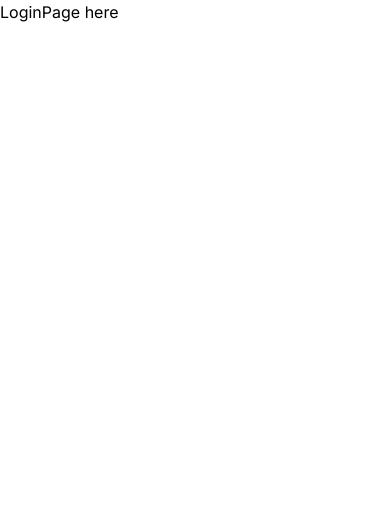
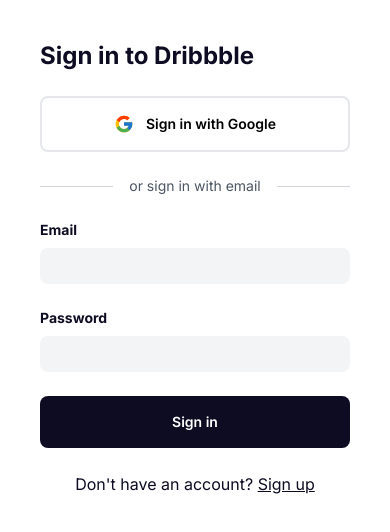
Before and after one commit to QuantumFission/dribble-web-app, a Next.js app: page /AuthPage/login in a window 390 px wide. Shown: the top 532 px of the page. Built offline with nearby package versions, Linux system fonts and the light colour scheme; no server answers.

Commit message:
added login page

```diff
--- a/app/globals.css
+++ b/app/globals.css
@@ -64,7 +64,7 @@ body {
 
 .authform_inputfield {
   @apply  bg-gray-100 p-2 rounded-lg w-full focus:outline-blue-200 outline-none
-  hover:outline-4 hover:outline hover:outline-blue-200 transition-all duration-100 hover:bg-white focus:bg-white focus:outline-4 text-sm
+  hover:outline-4 hover:outline hover:outline-blue-200 transition-all duration-300 hover:bg-white focus:bg-white focus:outline-4 text-sm
 }
 
 .authform_inputfield_invalid {
--- a/components/Button.tsx
+++ b/components/Button.tsx
@@ -1,8 +1,9 @@
 import { MouseEventHandler } from "react";
 
 type Props = {
-  title: string;
+  title?: string;
   leftIcon?: React.ReactNode;
+  midIcon?: React.ReactNode;
   rightIcon?: React.ReactNode;
   handleClick?: MouseEventHandler;
   notAllowed?: boolean | false;
@@ -13,6 +14,7 @@ type Props = {
 const Button = ({
   title,
   leftIcon,
+  midIcon,
   rightIcon,
   handleClick,
   notAllowed,
@@ -28,7 +30,8 @@ const Button = ({
     }`}
   >
     {leftIcon && leftIcon}
-    {title}
+    {title && title}
+    {midIcon && midIcon}
     {rightIcon && rightIcon}
   </button>
 );
--- a/components/Login/LoginPage.tsx
+++ b/components/Login/LoginPage.tsx
@@ -1,7 +1,150 @@
-import React from 'react'
+"use client";
+
+import React, { useEffect, useState, useRef } from "react";
+import Button from "../Button";
+import { FcGoogle } from "react-icons/fc";
+import { AuthFormState } from "@/common.types";
+import Link from "next/link";
+import Image from "next/image";
+import { useForm, SubmitHandler } from "react-hook-form";
+import { addDoc, collection, getDocs, query, where } from "firebase/firestore";
+import { db } from "@/firebase/firebase";
+import { useRouter } from "next/navigation";
+import { motion as m } from "framer-motion";
+import { signIn } from "next-auth/react";
 
 export default function LoginPage() {
+  const {
+    register,
+    handleSubmit,
+    formState: { errors },
+  } = useForm<AuthFormState>();
+
+  const [invalid, setInvalid] = useState<boolean>(false);
+  const [userExists, setUserExists] = useState<boolean>(false);
+
+  const videoRef = useRef<HTMLVideoElement>(null);
+  const router = useRouter();
+
+  const onSubmit: SubmitHandler<AuthFormState> = async (data) => {
+    console.log(data);
+  };
+
+  const signInWithGoogle = async () => {
+    signIn('google', {callbackUrl: 'http://localhost:3000'})
+  }
+
+  useEffect(() => {
+    const video = videoRef.current;
+
+    if (video) {
+      video.play();
+    }
+  }, []);
+
   return (
-    <div>LoginPage here</div>
-  )
+    <div className='flex items-start justify-between'>
+      <div className=' w-[40%] lg:flex items-center justify-center h-screen sticky top-0 left-0 hidden '>
+        <video
+          loop
+          autoPlay
+          className=' w-full h-full object-cover'
+          ref={videoRef}
+          muted
+        >
+          <source
+            src='https://cdn.dribbble.com/uploads/48226/original/b8bd4e4273cceae2889d9d259b04f732.mp4?1689028949'
+            type='video/mp4'
+          />
+        </video>
+        <Link href='/' className='absolute top-10 left-10'>
+          <div className='w-24 h-24'>
+            <Image
+              alt='logo'
+              src='/logo-white.svg'
+              width={90}
+              height={90}
+              priority
+              className='w-auto h-auto object-contain'
+            />
+          </div>
+        </Link>
+        <p className=' font-normal text-white absolute bottom-10 left-10'>
+          @akash
+        </p>
+      </div>
+      <div className=' w-full lg:w-[60%] px-10 sm:px-[100px] md:px-[200px] lg:px-[100px] xl:px-[200px] flex items-center justify-center py-10 m-auto'>
+        <m.div
+          initial={{ opacity: 0, y: -100 }}
+          whileInView={{ opacity: 1, y: 0 }}
+          transition={{ duration: 0.3}}
+          className='w-full flex flex-col gap-6'
+        >
+          <h2 className=' text-2xl font-bold text-c-dark'>
+            Sign in to Dribbble
+          </h2>
+          <Button
+            title='Sign in with Google'
+            leftIcon={<FcGoogle size={20} />}
+            className=' flex items-center gap-3 w-full justify-center
+            border-2 border-gray-200 py-4 font-semibold text-sm hover:border-gray-300'
+            handleClick={() => signInWithGoogle()}
+          />
+          <div className=' flex items-center gap-4 w-full'>
+            <div className=' w-full h-[1px] bg-gray-300' />
+            <p className=' whitespace-nowrap text-sm text-gray-600'>
+              or sign in with email
+            </p>
+            <div className=' w-full h-[1px] bg-gray-300' />
+          </div>
+          <form
+            className=' w-full flex flex-col gap-6'
+            onSubmit={handleSubmit(onSubmit)}
+          >
+            <div className=' flex flex-col items-start w-full gap-2'>
+              <label className='font-bold text-c-dark text-sm flex flex-col gap-2 w-full'>
+                Email
+                <input
+                  id='email'
+                  aria-invalid={errors.email ? "true" : "false"}
+                  type='email'
+                  {...register("email", { required: true, maxLength: 30 })}
+                  className='authform_inputfield'
+                />
+              </label>
+              {userExists && (
+                <p className=' text-sm font-semibold text-rose-500'>
+                  User Already Exists
+                </p>
+              )}
+            </div>
+            <div className=' flex flex-col items-start w-full gap-2'>
+              <label className='font-bold text-c-dark text-sm flex flex-col gap-2 w-full'>
+                Password
+                <input
+                  id='password'
+                  aria-invalid={errors.password ? "true" : "false"}
+                  type='password'
+                  {...register("password", { required: true, maxLength: 30 })}
+                  className='authform_inputfield'
+                />
+              </label>
+            </div>
+            <Button
+              type='submit'
+              title='Sign in'
+              className=' bg-c-dark text-white font-semibold
+               hover:bg-gray-700 w-full py-4'
+            />
+          </form>
+          <p className=' text-base text-c-dark text-center'>
+            Don't have an account?{" "}
+            <Link href='/AuthPage/signUp' className=' underline'>
+              Sign up
+            </Link>
+          </p>
+        </m.div>
+      </div>
+    </div>
+  );
 }
--- a/components/Login/SignUpPage.tsx
+++ b/components/Login/SignUpPage.tsx
@@ -2,14 +2,21 @@
 
 import React, { useEffect, useState, useRef } from "react";
 import Button from "../Button";
-import { FcGoogle } from "react-icons/fc";
-import { AuthFormState } from "@/common.types";
+import { AuthFormState, SessionInterface } from "@/common.types";
 import Link from "next/link";
 import Image from "next/image";
 import { useForm, SubmitHandler } from "react-hook-form";
 import { addDoc, collection, getDocs, query, where } from "firebase/firestore";
 import { db } from "@/firebase/firebase";
 import { useRouter } from "next/navigation";
+import { motion as m } from "framer-motion";
+import { getSession, signIn } from "next-auth/react";
+
+// icons
+import { AiOutlineLeft } from "react-icons/ai";
+import { FcGoogle } from "react-icons/fc";
+import { getServerSession } from "next-auth";
+import { authOptions } from "@/lib/session";
 
 export default function SignUpPage() {
   const {
@@ -17,6 +24,8 @@ export default function SignUpPage() {
     handleSubmit,
     formState: { errors },
   } = useForm<AuthFormState>();
+
+  const [isMail, setIsMail] = useState<boolean>(false);
   const [password, setPassword] = useState<string>("");
   const [checkbox, setCheckbox] = useState<boolean>(false);
   const [invalid, setInvalid] = useState<boolean>(false);
@@ -24,6 +33,7 @@ export default function SignUpPage() {
 
   const videoRef = useRef<HTMLVideoElement>(null);
   const router = useRouter();
+
 
   const onSubmit: SubmitHandler<AuthFormState> = async (data) => {
     if (checkbox) {
@@ -33,10 +43,12 @@ export default function SignUpPage() {
       } else {
         setInvalid(false);
         try {
-          const userRef = collection(db, 'userCollection')
-          const querySnapshot = await getDocs(query(userRef, where("email", "==", data?.email)));
-          if(!querySnapshot.empty) {
-            setUserExists(true)
+          const userRef = collection(db, "userCollection");
+          const querySnapshot = await getDocs(
+            query(userRef, where("email", "==", data?.email))
+          );
+          if (!querySnapshot.empty) {
+            setUserExists(true);
             return;
           } else {
             setUserExists(false);
@@ -44,19 +56,24 @@ export default function SignUpPage() {
             const updatedData = {
               ...data,
               id: "",
-              image: "https://img.freepik.com/free-vector/flat-creativity-concept-illustration_52683-64279.jpg",
+              image:
+                "https://img.freepik.com/free-vector/flat-creativity-concept-illustration_52683-64279.jpg",
               description: "",
               githubUrl: "",
               linkedInUrl: "",
             };
             await addDoc(userRef, updatedData);
-            router.push("/AuthPage/login")
+            router.push("/AuthPage/login");
           }
         } catch (error) {
           console.log(error);
         }
       }
     }
+  };
+
+  const signUpWithGoogle = async () => {
+    signIn("google", { callbackUrl: "http://localhost:3000" });
   };
 
   useEffect(() => {
@@ -68,8 +85,8 @@ export default function SignUpPage() {
   }, []);
 
   return (
-    <div className='flex items-start justify-between'>
-      <div className=' w-[40%] flex items-center justify-center h-screen sticky top-0 left-0'>
+    <div className='flex items-center justify-between h-screen lg:h-auto lg:items-start'>
+      <div className=' w-[35%] lg:flex items-center justify-center h-screen sticky top-0 left-0 hidden '>
         <video
           loop
           autoPlay
@@ -78,7 +95,7 @@ export default function SignUpPage() {
           muted
         >
           <source
-            src='https://cdn.dribbble.com/uploads/48226/original/b8bd4e4273cceae2889d9d259b04f732.mp4?1689028949'
+            src='https://cdn.dribbble.com/uploads/48292/original/30fd1f7b63806eff4db0d4276eb1ac45.mp4?1689187515'
             type='video/mp4'
           />
         </video>
@@ -98,29 +115,94 @@ export default function SignUpPage() {
           @akash
         </p>
       </div>
-      <div className=' w-[60%] px-[100px] lg:px-[200px] flex items-center justify-center py-10 m-auto'>
+      <div className=' w-full lg:w-[65%] px-10 sm:px-[100px] md:px-[200px] lg:px-[100px] xl:px-[200px] flex items-center justify-center py-10 m-auto relative'>
+        {isMail && (
+          <Button
+            midIcon={<AiOutlineLeft />}
+            className=' absolute top-10 left-[420px] sm:left-10 border-2
+               hover:border-gray-300 border-gray-200'
+            handleClick={() => setIsMail(false)}
+          />
+        )}
         <div className='w-full flex flex-col gap-6'>
-          <h2 className=' text-2xl font-semibold text-c-dark'>
+          <h2 className=' text-2xl font-bold text-c-dark'>
             Sign up to Dribbble
           </h2>
+          {!isMail ? (
+            <div className=' overflow-hidden'>
+              <m.div
+                initial={{ opacity: 0, y: -100 }}
+                whileInView={{ opacity: 1, y: 0 }}
+                transition={{ duration: 0.3 }}
+                className='flex flex-col gap-6 w-full'
+              >
                 <Button
                   title='Sign up with Google'
                   leftIcon={<FcGoogle size={20} />}
                   className=' flex items-center gap-3 w-full justify-center
-            border-2 border-gray-200 py-4 font-semibold text-sm hover:border-gray-300'
+                        bg-c-dark text-white border-2 border-c-dark
+                         hover:bg-gray-700 py-4 font-semibold text-sm'
+                  handleClick={() => signUpWithGoogle()}
                 />
                 <div className=' flex items-center gap-4 w-full'>
-            <div className=' w-full h-[1px] bg-gray-300' />
+                  <div className=' w-full h-[0.5px] bg-gray-300' />
                   <p>Or</p>
-            <div className=' w-full h-[1px] bg-gray-300' />
+                  <div className=' w-full h-[0.5px] bg-gray-300' />
                 </div>
-          <form
+                <Button
+                  title='Continue with email'
+                  className=' w-full border-2 border-gray-200 py-4 font-semibold text-sm hover:border-gray-300'
+                  handleClick={() => setIsMail(true)}
+                />
+                <div className=' w-full flex flex-col gap-6 mt-6'>
+                  <p className=' text-center text-xs'>
+                    By creating an account you agree with our{" "}
+                    <a
+                      href='https://dribbble.com/terms'
+                      target='_blank'
+                      className=' underline'
+                    >
+                      Terms of Service
+                    </a>
+                    ,{" "}
+                    <a
+                      href='https://dribbble.com/privacy'
+                      target='_blank'
+                      className=' underline'
+                    >
+                      Privacy Policy
+                    </a>
+                    , and our default{" "}
+                    <a
+                      href='https://dribbble.com/notifications'
+                      target='_blank'
+                      className=' underline'
+                    >
+                      Notification Settings
+                    </a>
+                    .
+                  </p>
+                  <p className=' text-base text-c-dark text-center'>
+                    Already have an account?{" "}
+                    <Link href='/AuthPage/login' className=' underline'>
+                      Sign In
+                    </Link>
+                  </p>
+                </div>
+              </m.div>
+            </div>
+          ) : (
+            <>
+              <m.form
+                initial={{ opacity: 0, y: -100 }}
+                whileInView={{ opacity: 1, y: 0 }}
+                transition={{ duration: 0.3, ease: "easeOut" }}
                 className=' w-full flex flex-col gap-6 mt-4'
                 onSubmit={handleSubmit(onSubmit)}
               >
                 <div className=' flex items-center justify-between gap-4'>
                   <div className=' flex flex-col items-start w-1/2 gap-2'>
-                <label className='font-bold text-c-dark text-sm flex flex-col gap-2'>
+                    <label className='font-bold text-c-dark text-sm flex flex-col gap-2 w-full'>
                       Name
                       <input
                         id='name'
@@ -131,12 +213,15 @@ export default function SignUpPage() {
                     </label>
                   </div>
                   <div className=' flex flex-col items-start w-1/2 gap-2'>
-                <label className='font-bold text-c-dark text-sm flex flex-col gap-2'>
+                    <label className='font-bold text-c-dark text-sm flex flex-col gap-2 w-full'>
                       Username
                       <input
                         id='username'
                         aria-invalid={errors.username ? "true" : "false"}
-                    {...register("username", { required: true, maxLength: 30 })}
+                        {...register("username", {
+                          required: true,
+                          maxLength: 30,
+                        })}
                         className='authform_inputfield'
                       />
                     </label>
@@ -154,7 +239,9 @@ export default function SignUpPage() {
                     />
                   </label>
                   {userExists && (
-                <p className=' text-sm font-semibold text-rose-500'>User Already Exists</p>
+                    <p className=' text-sm font-semibold text-rose-500'>
+                      User Already Exists
+                    </p>
                   )}
                 </div>
                 <div className=' flex flex-col items-start w-full gap-2'>
@@ -164,9 +251,11 @@ export default function SignUpPage() {
                       id='password'
                       aria-invalid={errors.password ? "true" : "false"}
                       type='password'
-                  {...register("password", { required: true, maxLength: 30 })}
+                      {...register("password", {
+                        required: true,
+                        maxLength: 30,
+                      })}
                       className='authform_inputfield'
-                  required
                       placeholder='6 + characters'
                     />
                   </label>
@@ -236,18 +325,33 @@ export default function SignUpPage() {
                 <Button
                   type='submit'
                   title='Create Account'
-              // handleClick={() => handleFormSubmit()}
                   className=' bg-c-dark text-white font-semibold w-full py-4'
                 />
-          </form>
-          <p className=' text-normal text-c-dark'>
-            Already a member?{" "}
-            <Link href='/AuthPage/login' className=' text-blue-600'>
-              Sign In
-            </Link>
-          </p>
+              </m.form>
+            </>
+          )}
         </div>
       </div>
     </div>
   );
 }
+
+
+export async function getServerSideProps(context: any) {
+  const session = await getSession(context);
+
+  if (session) {
+    return {
+      redirect: {
+        destination: "/",
+        permanent: false
+      }
+    }
+  }
+
+  return {
+    props: {
+      session: session,
+    }
+  };
+}
```
Also changed, not shown: app/AuthPage/login/page.tsx (+6 -1 lines), app/AuthPage/signUp/page.tsx (+7 -1 lines), components/Navbar.tsx (+14 -15 lines), lib/session.ts (+9 -0 lines). Lines whose indentation alone changed are shown as unchanged.
